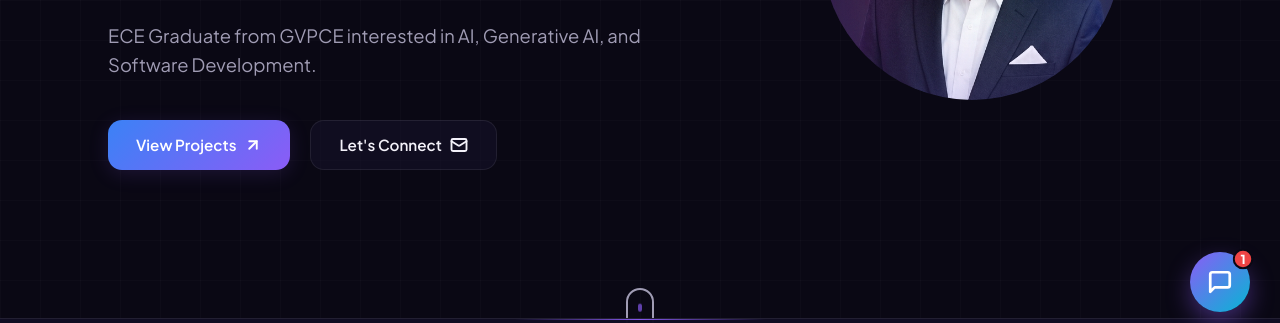
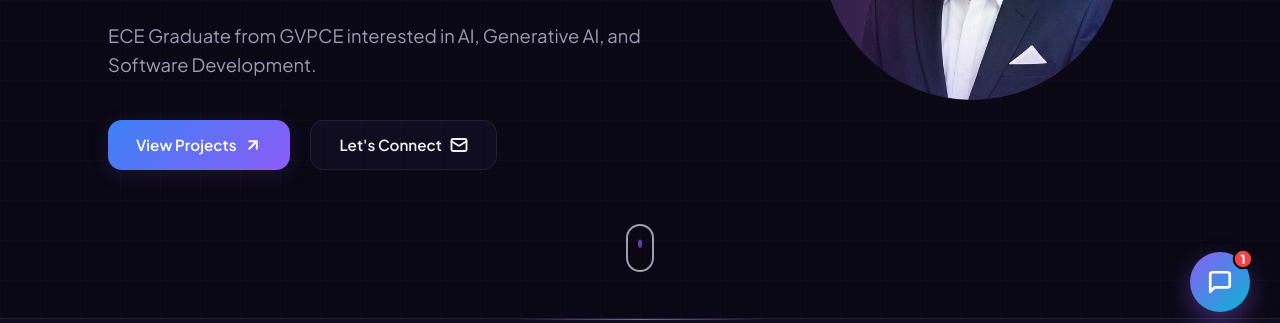
Before and after one commit to Dilipkumar9392/yeddu.dilipkumar.github.io, a plain HTML site: page index.html in a window 1280 px wide. Shown: the part 440-763 px from the top of the page. Drawn offline with Linux system fonts and the light colour scheme.

Commit message:
Raise desktop scroll indicator to 5.5rem so it sits cleanly above fixed footer

```diff
--- a/styles.css
+++ b/styles.css
@@ -511,7 +511,7 @@ button, input, textarea {
 /* Scroll indicator */
 .scroll-indicator {
     position: absolute;
-    bottom: 1.5rem;
+    bottom: 5.5rem;
     left: 50%;
     transform: translateX(-50%);
     display: flex;
```
